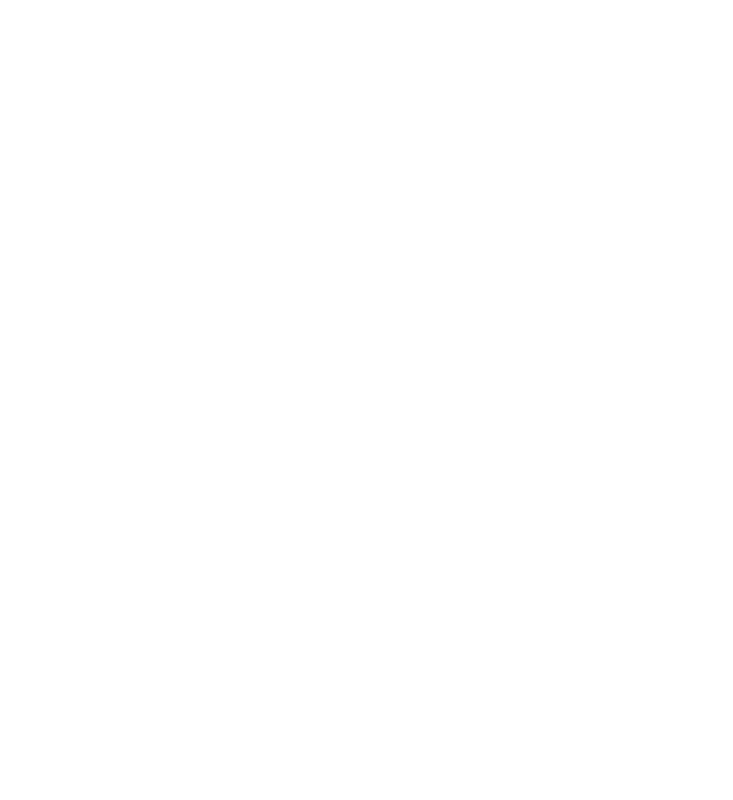
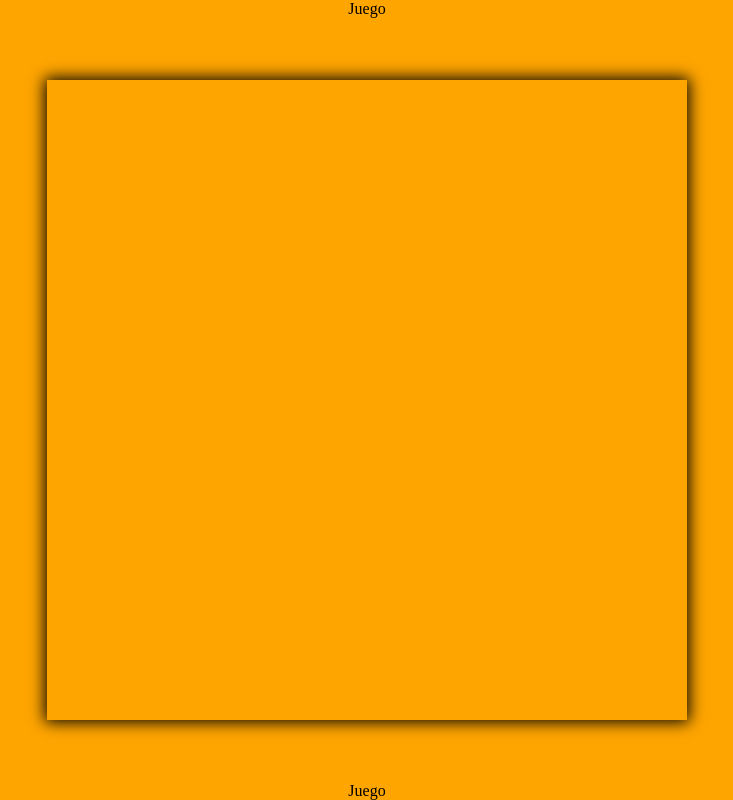
Before and after one commit to xurxogonzalez/JUMPING, a plain HTML site: page index.html in a window 1280 px wide. Shown: the whole page, without its empty margins (273-1006 px from the left). Drawn offline with Linux system fonts and the light colour scheme.

Commit message:
Primer diseño CSS
-CSS del panel
-Jugando con tamaños relativos del panel

```diff
--- a/scss/style.scss
+++ b/scss/style.scss
@@ -6,3 +6,20 @@
     padding: 0;
     box-sizing: border-box;
 }
+
+.container{
+    display: flex;
+    justify-content: space-between;
+    align-items: center;
+    flex-direction: column;
+    min-height: 100vh;
+    background-color: orange;
+    &::before,&::after{
+        content: "Juego"
+    }
+}
+.panel{
+    width: clamp(400px, 90vw, 50vw);
+    height: max(80vh, 400px);
+    box-shadow: 0 0 15px 2px black;
+}
```
Also changed, not shown: css/style.min.css.
